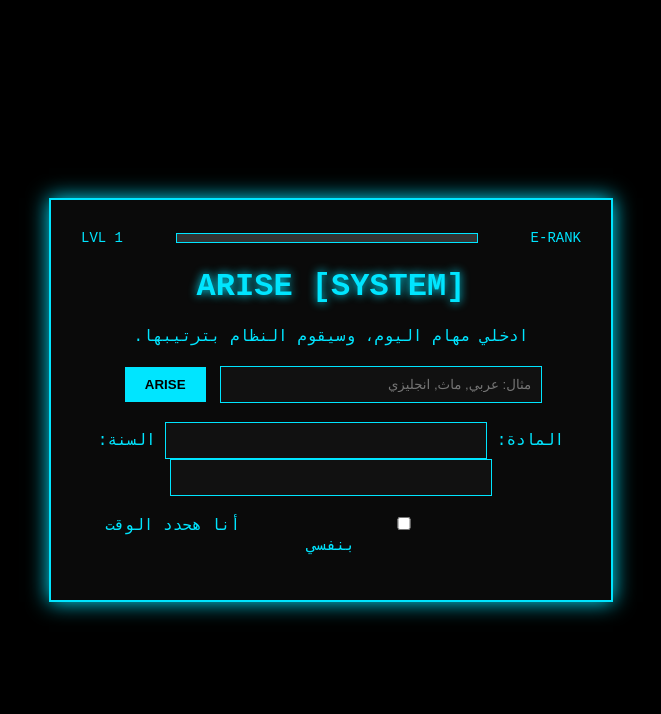
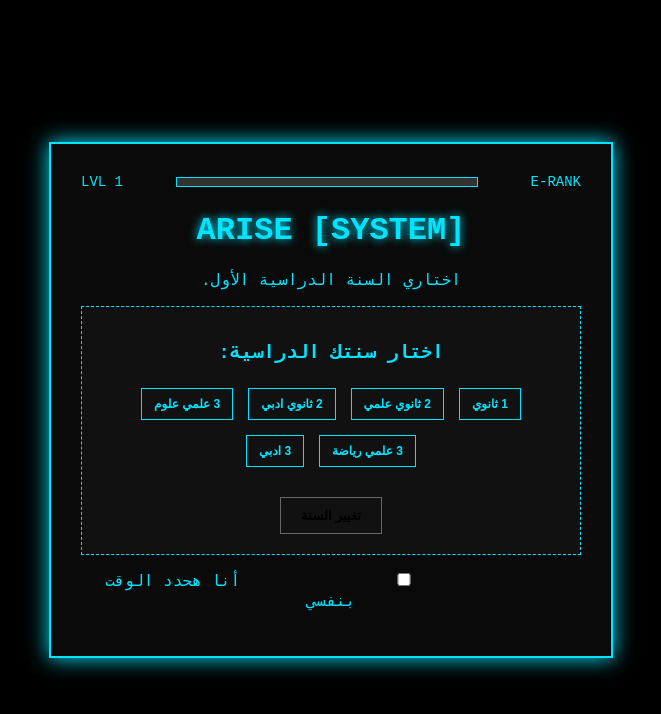
Before and after one commit to hackeregypt664-spec/-ARISE-system, a Flask app: page / in a window 1280 px wide. Shown: the top 714 px of the page, without its empty margins (309-970 px from the left). Run offline with Flask 3, Linux system fonts and the light colour scheme.

Commit message:
final fix for vercel

```diff
--- a/app.py
+++ b/app.py
@@ -5,17 +5,34 @@ app = Flask(__name__)
 
 # --- الذكاء الاصطناعي بتاع تحديد الوقت ---
 def ai_determine_time(subject, year):
-    base_time = {"رياضيات": 90, "فيزياء": 120, "تاريخ": 45, "عربي": 60, "كيمياء": 100}
-    time = base_time.get(subject, 60)
-    if "3 ثانوي" in str(year) or "جامعة" in str(year):
+    # وقت اساسي لكل مادة
+    base_time = {
+        "رياضة": 90, "رياضيات": 90, "رياضة بحتة": 90, "رياضة تطبيقية": 90,
+        "فيزياء": 120,
+        "كيمياء": 100,
+        "احياء": 80,
+        "جيولوجيا": 60,
+        "عربي": 60,
+        "انجليزي": 70,
+        "تاريخ": 45, "جغرافيا": 45,
+        "فلسفة": 40, "علم نفس": 40,
+        "الماني/فرنساوي": 50
+    }
+    time = base_time.get(subject.strip(), 60)
+
+    # لو 3 ثانوي يزود الوقت
+    if year and "3 ثانوي" in str(year):
         time += 30
+
     return time
 
 def get_final_time(subject, year, user_wants_custom, custom_time):
-    if user_wants_custom:
-        return custom_time
-    else:
-        return ai_determine_time(subject, year)
+    if user_wants_custom and custom_time:
+        try:
+            return int(custom_time)
+        except:
+            pass
+    return ai_determine_time(subject, year)
 
 # --- الصفحات ---
 @app.route('/')
@@ -25,13 +42,25 @@ def home():
 @app.route('/api/time', methods=['POST'])
 def calculate_time():
     data = request.json
-    subject = data.get('subject')
-    year = data.get('year')
+    subjects = data.get('subjects', []) # جاي لستة مواد
+    year = data.get('year', '')
     custom = data.get('custom_time')
-    is_custom = True if custom else False
-    final = get_final_time(subject, year, is_custom, custom)
-    return jsonify({"final_time": final})
+
+    is_custom = True if custom and int(custom) > 0 else False
+
+    result = []
+    total = 0
+    for sub in subjects:
+        final = get_final_time(sub, year, is_custom, custom)
+        result.append({"subject": sub, "time": final})
+        total += final
+
+    return jsonify({
+        "quests": result,
+        "total_time": total,
+        "year": year
+    })
 
 if __name__ == '__main__':
     port = int(os.environ.get("PORT", 5000))
-    app.run(host='0.0.0.0', port=port)
+    app.run(host='0.0.0.0', port=port, debug=True)
--- a/static/script.js
+++ b/static/script.js
@@ -7,15 +7,23 @@ let exp = localStorage.getItem('exp')? parseInt(localStorage.getItem('exp')) : 0
 
 window.onload = () => {
     updateUI();
-    typeWriter("ادخلي مهام اليوم، وسيقوم النظام بترتيبها.", "system-msg");
+    if(localStorage.getItem('selectedYear')){
+        document.getElementById('year-select-area')?.classList.add('hidden');
+        document.getElementById('input-area')?.classList.remove('hidden');
+        typeWriter("ارجعي كملي مهامك يا هنتر.", "system-msg");
+    } else {
+        typeWriter("اختاري السنة الدراسية الأول.", "system-msg");
+    }
 }
 
 function typeWriter(text, elementId, speed=40){
     let i=0;
-    document.getElementById(elementId).innerHTML="";
+    let el = document.getElementById(elementId);
+    if(!el) return;
+    el.innerHTML="";
     function typing(){
         if(i<text.length){
-            document.getElementById(elementId).innerHTML+=text.charAt(i);
+            el.innerHTML+=text.charAt(i);
             i++;
             setTimeout(typing, speed);
         }
@@ -27,13 +35,14 @@ function updateUI(){
     document.getElementById('level').innerText = `LVL ${level}`;
     document.getElementById('exp-fill').style.width = `${exp}%`;
     let ranks = ["E-RANK","D-RANK","C-RANK","B-RANK","A-RANK","S-RANK"];
-    document.getElementById('rank').innerText = ranks[Math.floor(level/5)] || "S-RANK";
+    let rankEl = document.getElementById('rank');
+    if(rankEl) rankEl.innerText = ranks[Math.floor(level/5)] || "S-RANK";
 }
 
 function startSystem(){
     const input=document.getElementById('taskInput').value;
     if(!input.trim()) return;
-    document.getElementById('arise-sound').play().catch(()=>{});
+    document.getElementById('arise-sound')?.play().catch(()=>{});
     quests=input.split(',').map(t=>t.trim()).filter(t=>t);
     typeWriter(`[SYSTEM] تم رصد ${quests.length} مهمة. ابدأي.`, "system-msg");
     let list=document.getElementById('quest-list');
@@ -66,7 +75,6 @@ function startQuest(){
     document.getElementById('timer-box').classList.remove('hidden');
     document.getElementById('current-task').innerText='مهمة: '+quests[currentIndex];
 
-    // التعديل هنا
     const customCheck = document.getElementById('customTimeCheck');
     const customInput = document.getElementById('customTime');
     let minutes = 25;
@@ -101,7 +109,7 @@ function completeQuest(){
     localStorage.setItem('lvl', level);
     localStorage.setItem('exp', exp);
     updateUI();
-    document.getElementById('alarm').play().catch(()=>{});
+    document.getElementById('alarm')?.play().catch(()=>{});
     currentIndex++;
     startQuest();
 }
@@ -124,3 +132,55 @@ function toggleTime(){
       div.style.display = check.checked ? "block" : "none";
   }
 }
+
+// === نظام السنوات الدراسية ===
+const subjectsByYear = {
+    "1 ثانوي": ["عربي", "انجليزي", "رياضة", "فيزياء", "كيمياء", "احياء", "تاريخ", "جغرافيا", "فلسفة"],
+    "2 ثانوي علمي": ["عربي", "انجليزي", "رياضة", "فيزياء", "كيمياء", "احياء", "الماني/فرنساوي"],
+    "2 ثانوي ادبي": ["عربي", "انجليزي", "تاريخ", "جغرافيا", "علم نفس", "فلسفة", "الماني/فرنساوي"],
+    "3 ثانوي علمي علوم": ["عربي", "انجليزي", "فيزياء", "كيمياء", "احياء", "جيولوجيا", "الماني/فرنساوي"],
+    "3 ثانوي علمي رياضة": ["عربي", "انجليزي", "فيزياء", "كيمياء", "رياضة بحتة", "رياضة تطبيقية", "الماني/فرنساوي"],
+    "3 ثانوي ادبي": ["عربي", "انجليزي", "تاريخ", "جغرافيا", "علم نفس", "فلسفة", "الماني/فرنساوي"]
+};
+
+let selectedYear = localStorage.getItem('selectedYear') || "";
+
+function selectYear(year){
+    selectedYear = year;
+    localStorage.setItem('selectedYear', year);
+    showSubjects(year);
+}
+
+function showSubjects(year){
+    const container = document.getElementById('subjects-container');
+    if(!container) return;
+    container.innerHTML = `<h3>مواد ${year}:</h3>`;
+    subjectsByYear[year].forEach(sub => {
+        container.innerHTML += `
+        <label class="subject-check">
+            <input type="checkbox" value="${sub}" class="subjectBox"> ${sub}
+        </label>`;
+    });
+    container.innerHTML += `<button onclick="confirmSubjects()">تأكيد المواد</button>`;
+}
+
+function confirmSubjects(){
+    const checked = document.querySelectorAll('.subjectBox:checked');
+    let selected = Array.from(checked).map(c => c.value);
+    if(selected.length === 0){ alert("اختار مادة واحدة على الأقل"); return; }
+
+    localStorage.setItem('mySubjects', JSON.stringify(selected));
+    document.getElementById('year-select-area').classList.add('hidden');
+    document.getElementById('input-area').classList.remove('hidden');
+
+    document.getElementById('taskInput').value = selected.join(', ');
+    typeWriter(`تمام! اخترت مواد ${selectedYear}. عدلي عليهم لو عايزة.`, "system-msg");
+}
+
+function changeYear(){
+    localStorage.removeItem('selectedYear');
+    localStorage.removeItem('mySubjects');
+    document.getElementById('year-select-area').classList.remove('hidden');
+    document.getElementById('input-area').classList.add('hidden');
+    document.getElementById('quest-list').innerHTML = '';
+}
--- a/static/style.css
+++ b/static/style.css
@@ -51,3 +51,57 @@ button:hover { box-shadow: 0 0 10px #00e5ff; }
 .penalty { border: 2px solid red!important; box-shadow: 0 0 20px red!important; animation: shake 0.5s; }
 .penalty h1 { color: red; text-shadow: 0 0 10px red; }
 @keyframes shake { 0%,100%{transform: translateX(0)} 25%{transform: translateX(-5px)} 75%{transform: translateX(5px)} }
+
+/* === اضافات السنة والمواد === */
+#year-select-area {
+    border: 1px dashed #00e5ff;
+    padding: 15px;
+    margin: 15px 0;
+    background: #111;
+}
+.year-buttons {
+    display: flex;
+    flex-wrap: wrap;
+    justify-content: center;
+    gap: 5px;
+    margin-bottom: 15px;
+}
+.year-buttons button {
+    font-size: 12px;
+    padding: 8px 12px;
+    background: transparent;
+    color: #00e5ff;
+    border: 1px solid #00e5ff;
+}
+.year-buttons button:hover {
+    background: #00e5ff;
+    color: #000;
+}
+#subjects-container h3 {
+    margin: 15px 0 10px 0;
+    color: #fff;
+    text-shadow: 0 0 5px #00e5ff;
+}
+.subject-check {
+    display: block;
+    text-align: right;
+    background: #0a0a0a;
+    border: 1px solid #333;
+    margin: 5px 0;
+    padding: 8px;
+    cursor: pointer;
+}
+.subject-check:hover {
+    border-color: #00e5ff;
+    background: #111;
+}
+.subject-check input {
+    width: auto;
+    margin-left: 10px;
+}
+#subjects-container button {
+    width: 100%;
+    margin-top: 10px;
+    background: #00ff88;
+    box-shadow: 0 0 10px #00ff88;
+}
--- a/templates/index.html
+++ b/templates/index.html
@@ -5,8 +5,6 @@
     <meta name="viewport" content="width=device-width, initial-scale=1.0">
     <title>ARISE SYSTEM - نظام المذاكرة بنظام Solo Leveling</title>
     <meta name="description" content="حول مذاكرتك لنظام ARISE زي انمي Solo Leveling. مهام، ليفلات، رانكات، وعقاب لو فشلت. ذاكر بطريقة ممتعة!">
-    <meta name="keywords" content="ARISE, Solo Leveling, نظام مذاكرة, تنظيم وقت">
-    <meta name="google-site-verification" content="حط كود جوجل هنا بعد ما تجيبه">
     <link rel="stylesheet" href="{{ url_for('static', filename='style.css') }}">
 </head>
 <body>
@@ -20,16 +18,28 @@
         <h1 id="main-title">[SYSTEM] ARISE</h1>
         <p id="system-msg"></p>
 
-        <div class="input-area" id="input-area">
+        <!-- === اختيار السنة === -->
+        <div id="year-select-area">
+            <h3>اختار سنتك الدراسية:</h3>
+            <div class="year-buttons">
+                <button onclick="selectYear('1 ثانوي')">1 ثانوي</button>
+                <button onclick="selectYear('2 ثانوي علمي')">2 ثانوي علمي</button>
+                <button onclick="selectYear('2 ثانوي ادبي')">2 ثانوي ادبي</button>
+                <button onclick="selectYear('3 ثانوي علمي علوم')">3 علمي علوم</button>
+                <button onclick="selectYear('3 ثانوي علمي رياضة')">3 علمي رياضة</button>
+                <button onclick="selectYear('3 ثانوي ادبي')">3 ادبي</button>
+            </div>
+            <div id="subjects-container"></div>
+            <button onclick="changeYear()" style="margin-top:10px; background:transparent; border:1px solid #666;">تغيير السنة</button>
+        </div>
+
+        <div class="input-area hidden" id="input-area">
             <input type="text" id="taskInput" placeholder="مثال: عربي, ماث, انجليزي">
             <button onclick="startSystem()">ARISE</button>
         </div>
 
-        <!-- الاضافات الجديدة هنا جوه السيستم -->
-        <div style="margin: 15px 0;">
-            <label>المادة: <input type="text" id="subject"></label>
-            <label>السنة: <input type="text" id="year"></label>
-            <br><br>
+        <!-- الاضافات -->
+        <div style="margin: 15px 0;" id="custom-area">
             <input type="checkbox" id="customTimeCheck" onchange="toggleTime()"> أنا هحدد الوقت بنفسي
             <div id="customTimeDiv" style="display:none; margin-top:10px;">
               حدد الوقت (بالدقايق): <input type="number" id="customTime" placeholder="مثال: 60">
@@ -55,12 +65,6 @@
     <audio id="alarm" src="https://actions.google.com/sounds/v1/alarms/beep_short.ogg"></audio>
     <audio id="arise-sound" src="https://cdn.pixabay.com/audio/2022/03/24/audio_4d9c8d0e7a.mp3"></audio>
 
-    <script>
-    function toggleTime(){
-      let check = document.getElementById("customTimeCheck");
-      document.getElementById("customTimeDiv").style.display = check.checked ? "block" : "none";
-    }
-    </script>
     <script src="{{ url_for('static', filename='script.js') }}"></script>
 </body>
 </html>
```
